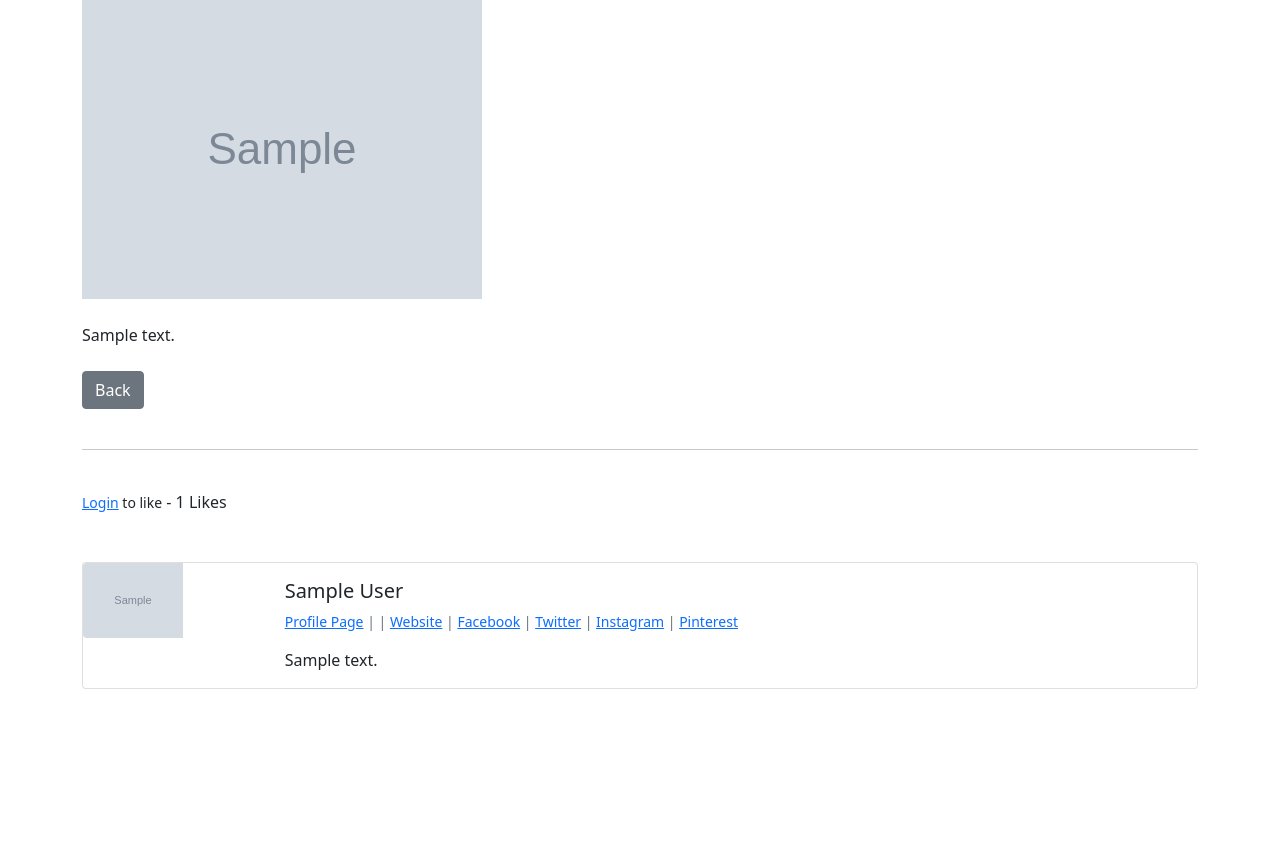
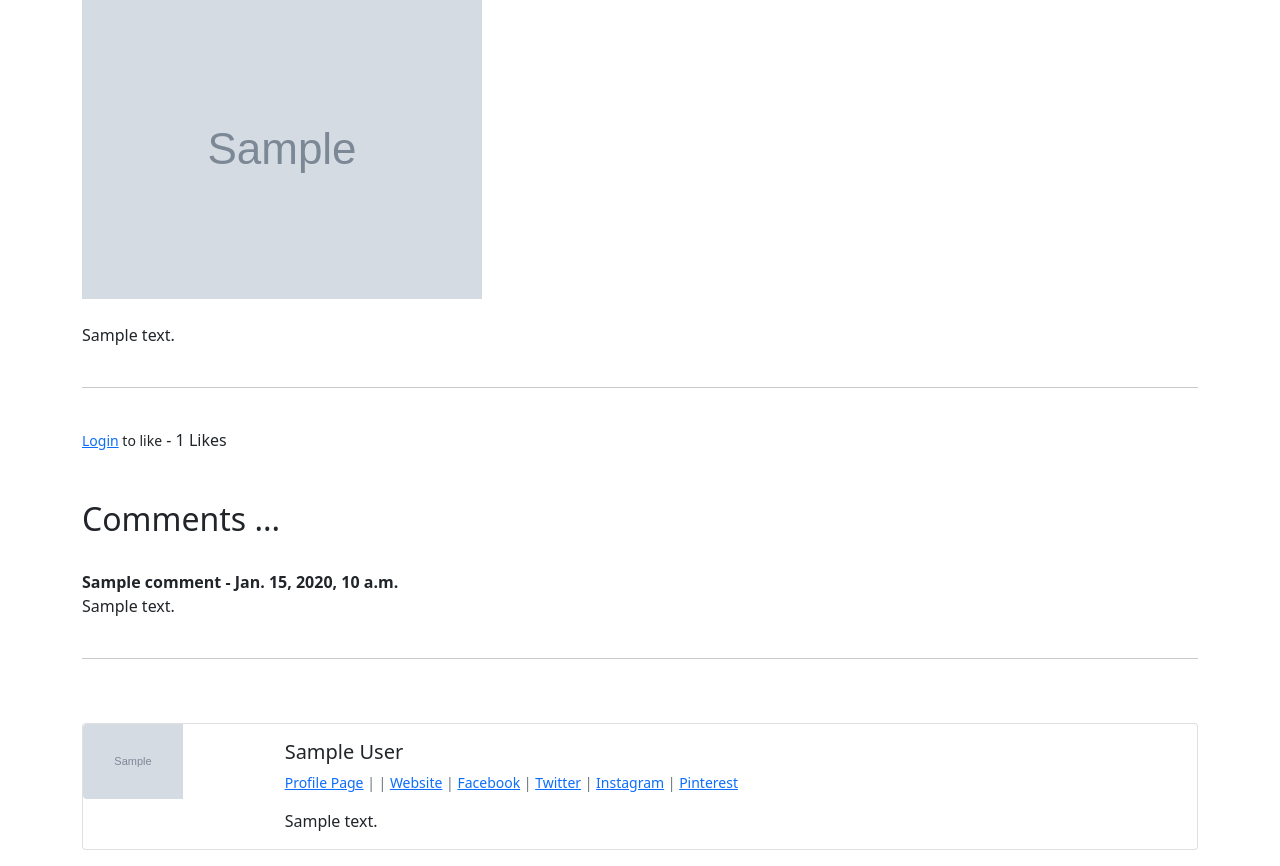
Before and after one commit to knop-k/django_blog, a Django app: page /article/1 in a window 1280 px wide. Shown: the part 242-1108 px from the top of the page. Before the commit the page ends 931 px from the top, so only its background shows below. Run offline with Django 3.2, Linux system fonts and the light colour scheme; tables that the repository leaves empty hold one stand-in row (values such as "Sample post"); grey boxes marked "Sample" are stand-in pictures; some libraries are stand-ins or nearby versions.

Commit message:
build blog comments section

```diff
--- a/ablog/theblog/admin.py
+++ b/ablog/theblog/admin.py
@@ -1,7 +1,8 @@
 from django.contrib import admin
-from .models import Post, Category, Profile
+from .models import Post, Category, Profile, Comment
 
 # Register your models here.
 admin.site.register(Post)
 admin.site.register(Category)
 admin.site.register(Profile)
+admin.site.register(Comment)
--- a/ablog/theblog/models.py
+++ b/ablog/theblog/models.py
@@ -53,3 +53,12 @@ class Post(models.Model):
     def get_absolute_url(self):
         # return reverse('article-detail', args=(str(self.id)))
         return reverse('home')
+
+class Comment(models.Model):
+    post = models.ForeignKey(Post, related_name="comments", on_delete=models.CASCADE)
+    name = models.CharField(max_length=255)
+    body = models.TextField()
+    date_added = models.DateTimeField(auto_now_add=True)
+
+    def __str__(self):
+        return '%s - %s' % (self.post.title, self.name)
--- a/ablog/theblog/templates/article_details.html
+++ b/ablog/theblog/templates/article_details.html
@@ -33,8 +33,7 @@ post author: {{ post.author.id }}
 
 
 
-    <br/><br/>
-    <a href="{% url 'home' %}" class="btn btn-secondary">Back</a>
+<!--    <a href="{% url 'home' %}" class="btn btn-secondary">Back</a>-->
     <br/><br/>
     <hr>
     <br/>
@@ -53,6 +52,24 @@ post author: {{ post.author.id }}
 
             - {{ total_likes }} Likes
     </form>
+<br/><br/>
+
+<h2>Comments ...</h2>
+<br/>
+
+{% if not post.comments.all %}
+    No Comments Yet <a href="#"> Add One</a>
+
+{% else %}
+    {% for comment in post.comments.all %}
+        <strong>{{ comment.name }} - {{ comment.date_added }}</strong>
+        <br/>
+        {{ comment.body }}
+        <br/><br/>
+    {% endfor %}
+{% endif %}
+<hr>
+
 <br/><br/>
 
 
```
Also changed, not shown: ablog/theblog/migrations/0012_comment.py (added).
